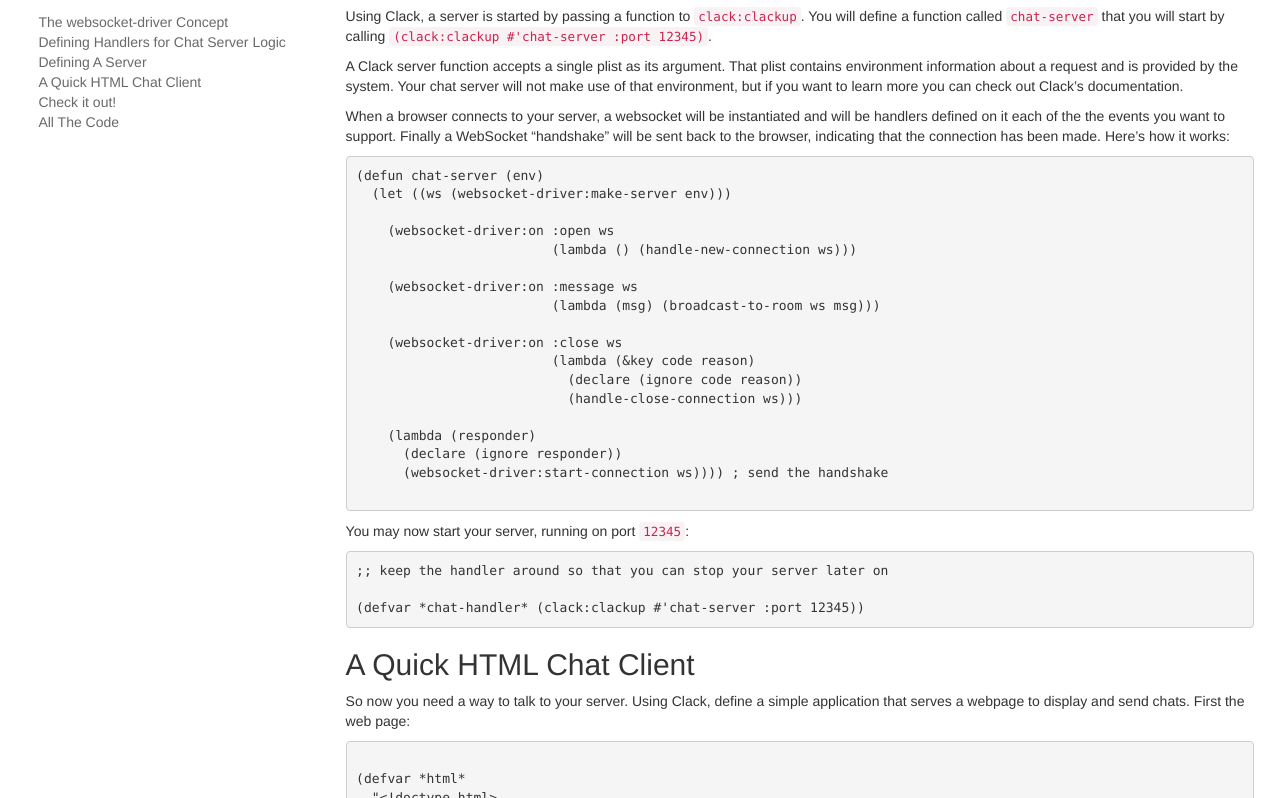
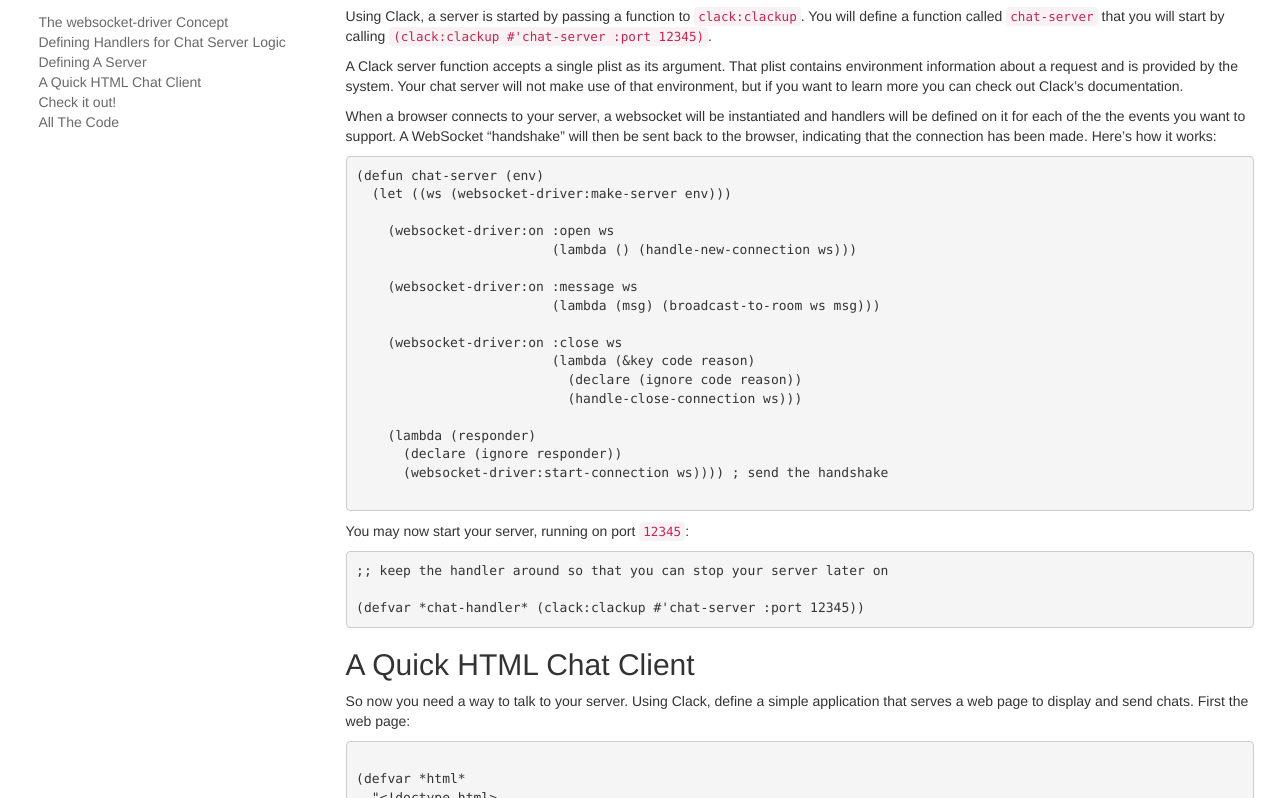
Before and after one commit to LispCookbook/cl-cookbook, a Jekyll site: the page built from websockets.md, in a window 1280 px wide and 1400 px high, scrolled down 1324 px. Shown: the part 152-950 px from the top of the window. Built offline with Jekyll 4.4.1, drawn with Linux system fonts in a browser that asks for light colours; some of the changed text lies outside the part shown.

Commit message:
More typos and weird phrasings

```diff
--- a/websockets.md
+++ b/websockets.md
@@ -110,8 +110,8 @@ Your chat server will not make use of that environment, but if you want to learn
 more you can check out Clack's documentation.
 
 When a browser connects to your server, a websocket will be instantiated and
-will be handlers defined on it each of the the events you want to support.
-Finally a WebSocket "handshake" will be sent back to the browser, indicating
+handlers will be defined on it for each of the the events you want to support.
+A WebSocket "handshake" will then be sent back to the browser, indicating
 that the connection has been made. Here's how it works:
 
 ~~~lisp
@@ -147,7 +147,7 @@ You may now start your server, running on port `12345`:
 ## A Quick HTML Chat Client
 
 So now you need a way to talk to your server. Using Clack, define a simple
-application that serves a webpage to display and send chats.  First the web page:
+application that serves a web page to display and send chats.  First the web page:
 
 ~~~lisp
 
```
Also changed, not shown: other parts of websockets.md (+1 -1 lines).
